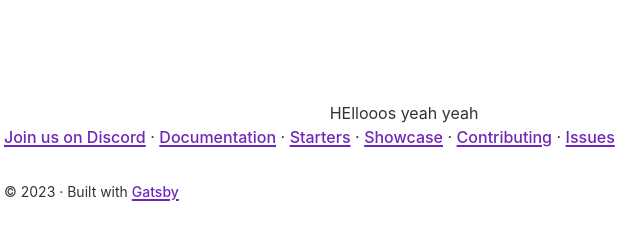
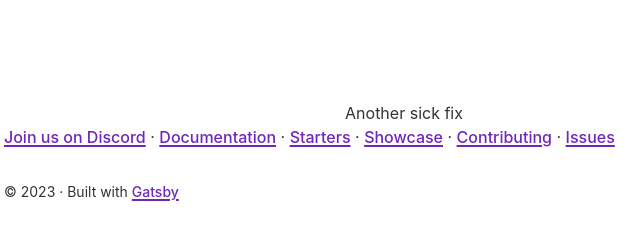
Before and after one commit to Pontushansson7/pgagatsby, a Gatsby site: page / in a window 1280 px wide. Shown: the full height of the page, 236-876 px from the left. Built offline with nearby package versions, Linux system fonts and the light colour scheme; Gatsby itself is replaced by a stand-in of ours.

Commit message:
webhookssss

```diff
--- a/src/pages/index.js
+++ b/src/pages/index.js
@@ -72,7 +72,7 @@ const utmParameters = `?utm_source=starter&utm_medium=start-page&utm_campaign=de
 const IndexPage = () => (
   <Layout>
     <div className={styles.textCenter}>
-        HEllooos yeah yeah
+        Another sick fix
     </div>
 
     {moreLinks.map((link, i) => (
```
